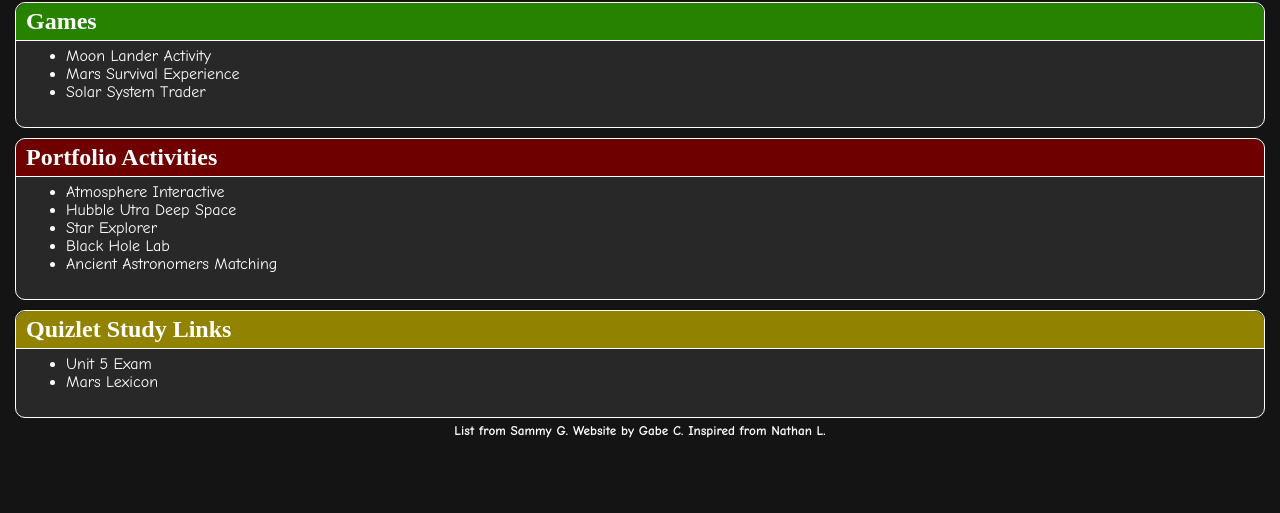
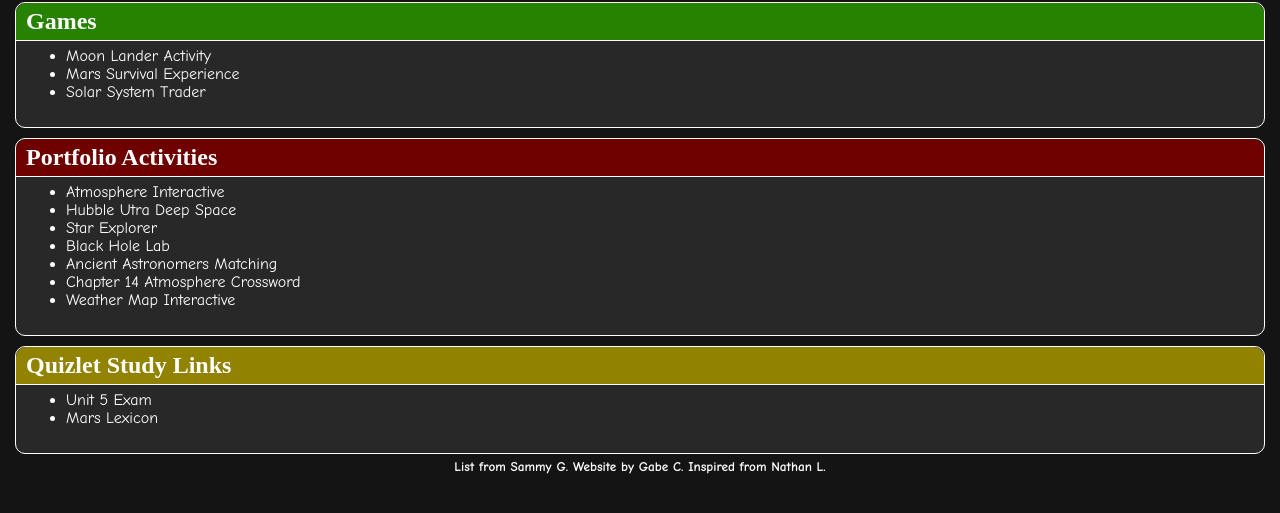
Before and after one commit to bodellactivities/bodellactivities.github.io, a plain HTML site: page index.html in a window 1280 px wide. Shown: the part 83-596 px from the top of the page. Drawn offline with Linux system fonts and the light colour scheme.

Commit message:
Update index.html

```diff
--- a/index.html
+++ b/index.html
@@ -23,6 +23,8 @@
                 <li><a href="https://bodell.mtchs.org/EarthScience/Interactives/StarExpl2025/">Star Explorer</a></li>
                 <li><a href="https://bodell.mtchs.org/EarthScience/Interactives/BHL-2020/">Black Hole Lab</a></li>
                 <li><a href="https://bodell.mtchs.org/EarthScience/Interactives/HistoricAstronomers/">Ancient Astronomers Matching</a></li>
+                <li><a href="https://bodell.mtchs.org/EarthScience/Crosswords/CH14-Atmosphere.html">Chapter 14 Atmosphere Crossword</a></li>
+                <li><a href="https://bodell.mtchs.org/EarthScience/Interactives/WeatherMapC3/">Weather Map Interactive</a></li>
             </ul>
         </div>
         <div id="quizlet">
```
